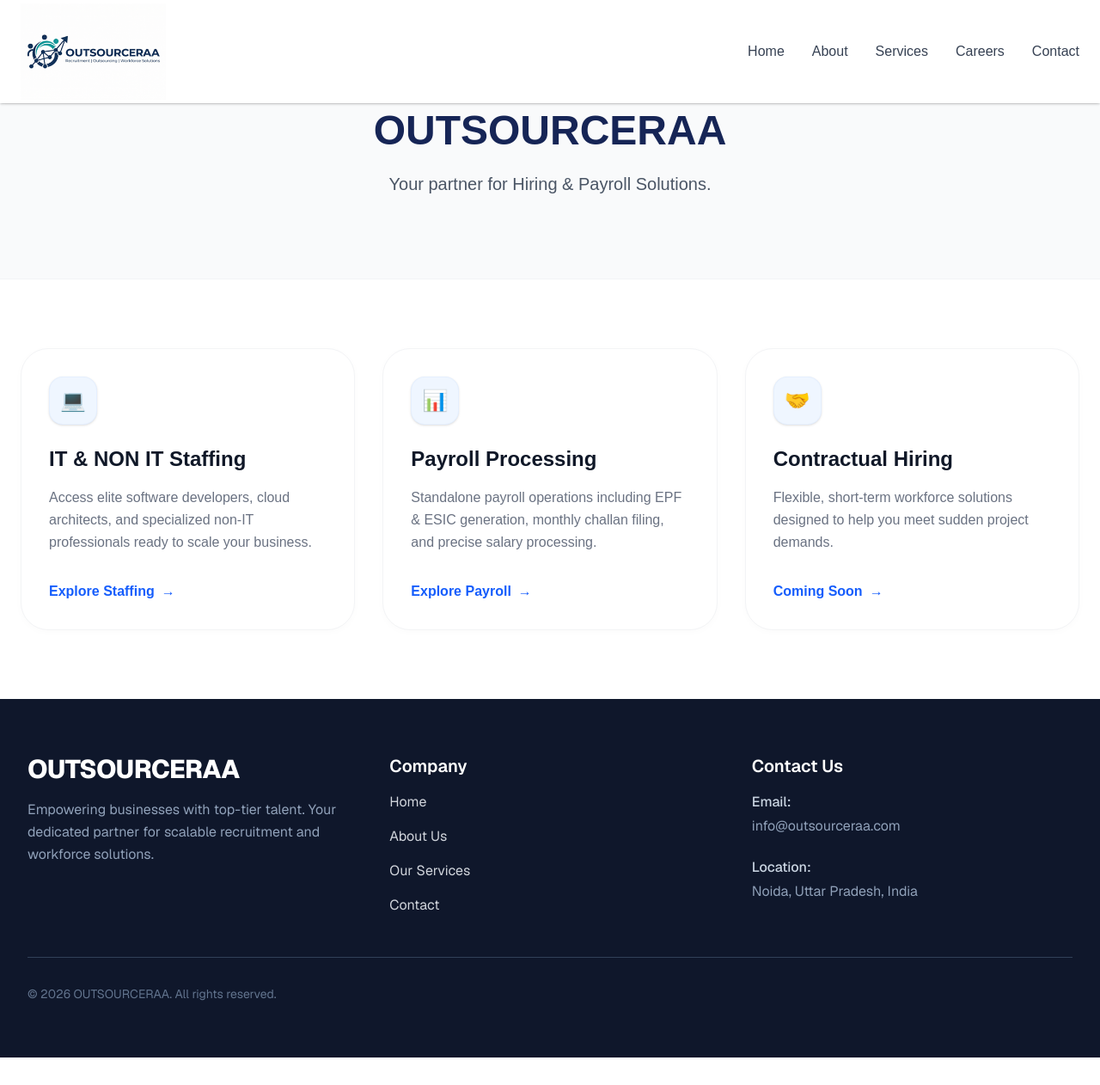
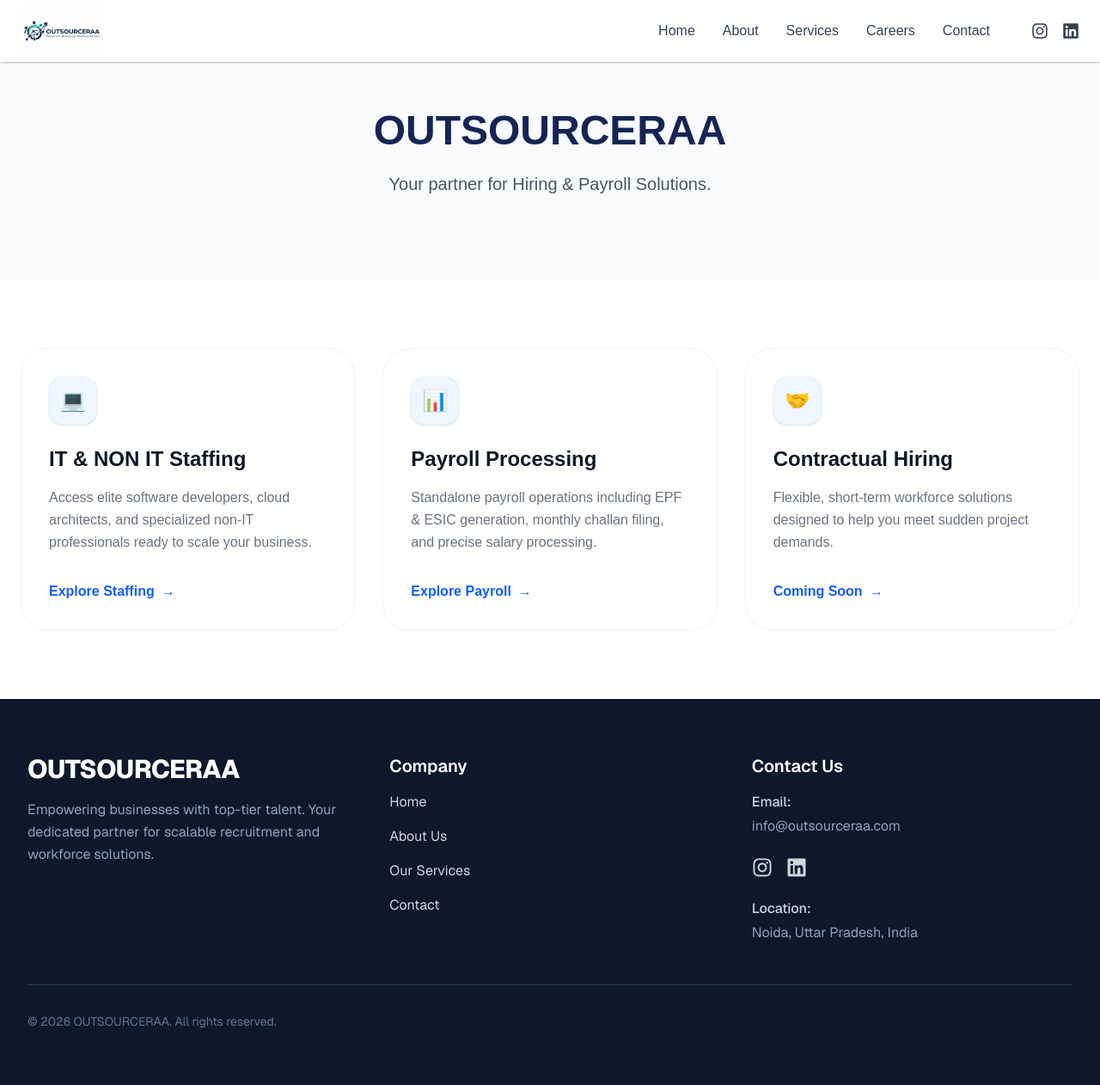
Before and after one commit to outsourceraa/outsourceraa, a Next.js app in the folder frontend/: page / in a window 1280 px wide. Shown: the whole page at 86% size. Before the commit the page ends 1230 px from the top, so only its background shows below. Built offline with nearby package versions, Linux system fonts and the light colour scheme.

Commit message:
Update logo and add social icons

```diff
--- a/frontend/components/Footer.tsx
+++ b/frontend/components/Footer.tsx
@@ -1,3 +1,5 @@
+import { FaInstagram, FaLinkedin } from "react-icons/fa";
+
 export default function Footer() {
   return (
     <footer className="bg-slate-900 text-gray-300 py-16 px-8 font-sans">
@@ -28,6 +30,16 @@ export default function Footer() {
             <a href="mailto:info@outsourceraa.com" className="hover:text-blue-400 transition-colors">info@outsourceraa.com</a>
           </p>
 
+          {/* SOCIAL ICONS IN FOOTER */}
+          <div className="flex gap-4 mt-2">
+            <a href="https://www.instagram.com/OUTSOURCERAA" target="_blank" className="text-2xl hover:text-blue-400 transition-colors">
+              <FaInstagram />
+            </a>
+            <a href="https://www.linkedin.com/company/OUTSOURCERAA" target="_blank" className="text-2xl hover:text-blue-400 transition-colors">
+              <FaLinkedin />
+            </a>
+          </div>
+
           <p className="text-slate-400 mt-2">
             <span className="block font-medium text-slate-300 mb-1">Location:</span>
             Noida, Uttar Pradesh, India
--- a/frontend/components/Navbar.tsx
+++ b/frontend/components/Navbar.tsx
@@ -2,6 +2,7 @@
 
 import Link from "next/link";
 import { useState } from "react";
+import { FaInstagram, FaLinkedin } from "react-icons/fa";
 
 export default function Navbar() {
   const [menuOpen, setMenuOpen] = useState(false);
@@ -17,17 +18,27 @@ export default function Navbar() {
             <img
               src="/logo.jpeg"
               alt="OUTSOURCERAA"
-    className="h-28 w-auto"
+              className="h-16 w-auto"
             />
           </Link>
 
           {/* DESKTOP MENU */}
-          <nav className="hidden md:flex gap-8 text-gray-700 font-medium">
+          <nav className="hidden md:flex gap-8 text-gray-700 font-medium items-center">
             <Link href="/">Home</Link>
             <Link href="/about">About</Link>
             <Link href="/services">Services</Link>
             <Link href="/careers">Careers</Link>
             <Link href="/contact">Contact</Link>
+
+            {/* SOCIAL ICONS */}
+            <div className="flex gap-4 text-gray-700 ml-4">
+              <a href="https://www.instagram.com/OUTSOURCERAA" target="_blank" className="text-xl hover:text-blue-600">
+                <FaInstagram />
+              </a>
+              <a href="https://www.linkedin.com/company/OUTSOURCERAA" target="_blank" className="text-xl hover:text-blue-600">
+                <FaLinkedin />
+              </a>
+            </div>
           </nav>
 
           {/* MOBILE MENU BUTTON */}
@@ -58,35 +69,10 @@ export default function Navbar() {
 
         {/* MENU ITEMS */}
         <div className="flex flex-col text-xl">
-
-          <Link
-            href="/about"
-            className="border-b border-gray-700 px-6 py-5"
-          >
-            About Us
-          </Link>
-
-          <Link
-            href="/services"
-            className="border-b border-gray-700 px-6 py-5"
-          >
-            Our Solutions
-          </Link>
-
-          <Link
-            href="/careers"
-            className="border-b border-gray-700 px-6 py-5"
-          >
-            Careers
-          </Link>
-
-          <Link
-            href="/contact"
-            className="border-b border-gray-700 px-6 py-5"
-          >
-            Contact Us
-          </Link>
-
+          <Link href="/about" className="border-b border-gray-700 px-6 py-5">About Us</Link>
+          <Link href="/services" className="border-b border-gray-700 px-6 py-5">Our Solutions</Link>
+          <Link href="/careers" className="border-b border-gray-700 px-6 py-5">Careers</Link>
+          <Link href="/contact" className="border-b border-gray-700 px-6 py-5">Contact Us</Link>
         </div>
       </div>
     </>
--- a/frontend/package.json
+++ b/frontend/package.json
@@ -13,7 +13,8 @@
     "next": "16.2.6",
     "nodemailer": "^8.0.8",
     "react": "19.2.4",
-    "react-dom": "19.2.4"
+    "react-dom": "19.2.4",
+    "react-icons": "^5.6.0"
   },
   "devDependencies": {
     "@tailwindcss/postcss": "^4",
```
Also changed, not shown: 1 other file (tests, documents, lock files or other folders). Lines whose indentation alone changed are shown as unchanged.
